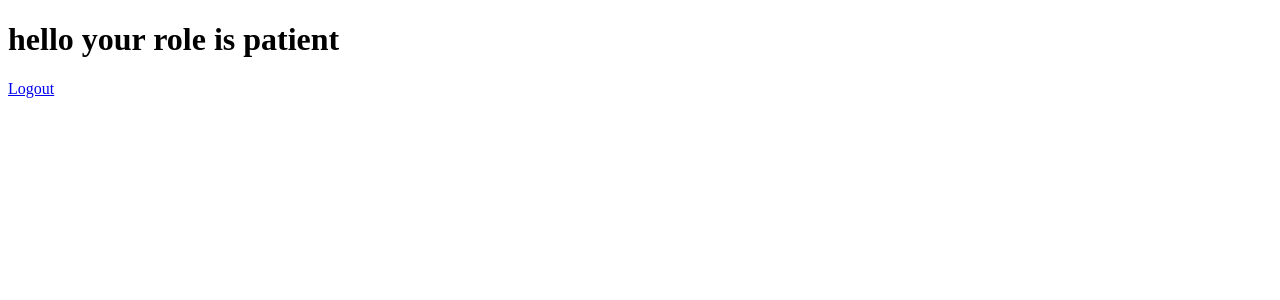
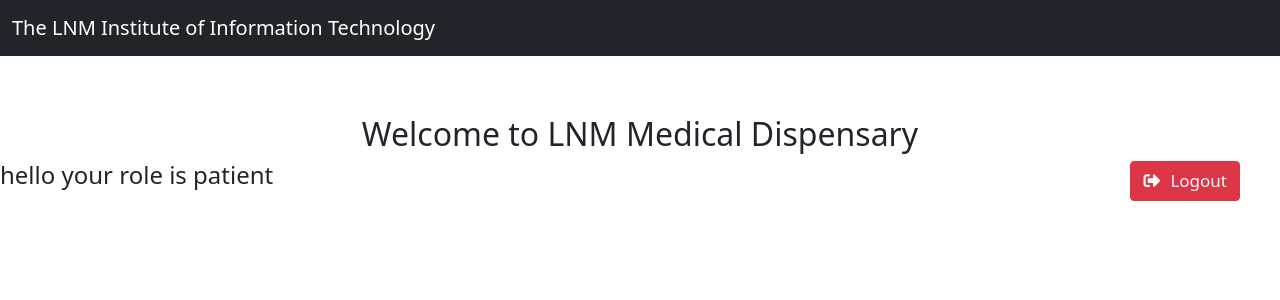
Before and after one commit to vishal-zx/LNM-Medical-Dispensary, a Django app: page /patient/ in a window 1280 px wide. Shown: the top 300 px of the page. Run offline with Django 3.2, Linux system fonts and the light colour scheme; some libraries are stand-ins or nearby versions.

Commit message:
patient html+css started

```diff
--- /dev/null
+++ b/LNMMedicalDispensary/static/css/patientStyle.css
@@ -0,0 +1,19 @@
+body {
+    padding-top: 65px;
+}
+
+.heading {
+    display: flex;
+    margin-top: 50px;
+    justify-content: center;
+}
+
+.logoutclass{
+    float: right;
+    margin-right:40px;
+    font-size: 17px;
+}
+
+.lgticon{
+    margin-right:10px;
+}
--- a/LNMMedicalDispensary/templates/patient.html
+++ b/LNMMedicalDispensary/templates/patient.html
@@ -1,12 +1,38 @@
 <!DOCTYPE html>
+{% load static %}
 <html lang="en">
+
 <head>
     <meta charset="UTF-8">
-    <title>patient page</title>
+    <meta http-equiv="X-UA-Compatible" content="IE=edge">
+    <meta name="viewport" content="width=device-width, initial-scale=1.0">
+    <link rel="stylesheet" href="https://cdn.jsdelivr.net/npm/bootstrap@5.1.3/dist/css/bootstrap.min.css"
+        integrity="sha384-1BmE4kWBq78iYhFldvKuhfTAU6auU8tT94WrHftjDbrCEXSU1oBoqyl2QvZ6jIW3" crossorigin="anonymous">
+    <link rel="stylesheet" href="{% static 'css/patientStyle.css' %}" type="text/css">
+    <link href="https://cdnjs.cloudflare.com/ajax/libs/font-awesome/5.13.0/css/all.min.css" rel="stylesheet">
+
+    <title>Patient Homepage</title>
 </head>
+
 <body>
-    <h1> hello {{ user.username }} your role is patient</h1>
+    <nav class="navbar fixed-top navbar-expand-lg navbar-dark bg-dark">
+        <div class="container-fluid">
+            <a class="navbar-brand" href="#">The LNM Institute of Information Technology</a>
+            <button class="navbar-toggler" type="button" data-bs-toggle="collapse" data-bs-target="#navbarNavDropdown"
+                aria-controls="navbarNavDropdown" aria-expanded="true" aria-label="Toggle navigation">
+                <span class="navbar-toggler-icon"></span>
+            </button>
+        </div>
+    </nav>
 
-<a  href="{% url 'logout' %}">Logout</a>
+    <h2 class="heading">Welcome to LNM Medical Dispensary</h2>
+    <a href="{% url 'logout' %}">
+        <button type="button" class="btn btn-danger logoutclass">
+            <span class="lgticon"><i class="fas fa-sign-out-alt"></i></span></i>Logout
+        </button>
+    </a>
+    <h4> hello {{ user.username }} your role is patient</h4>
+
 </body>
+
 </html>
```
